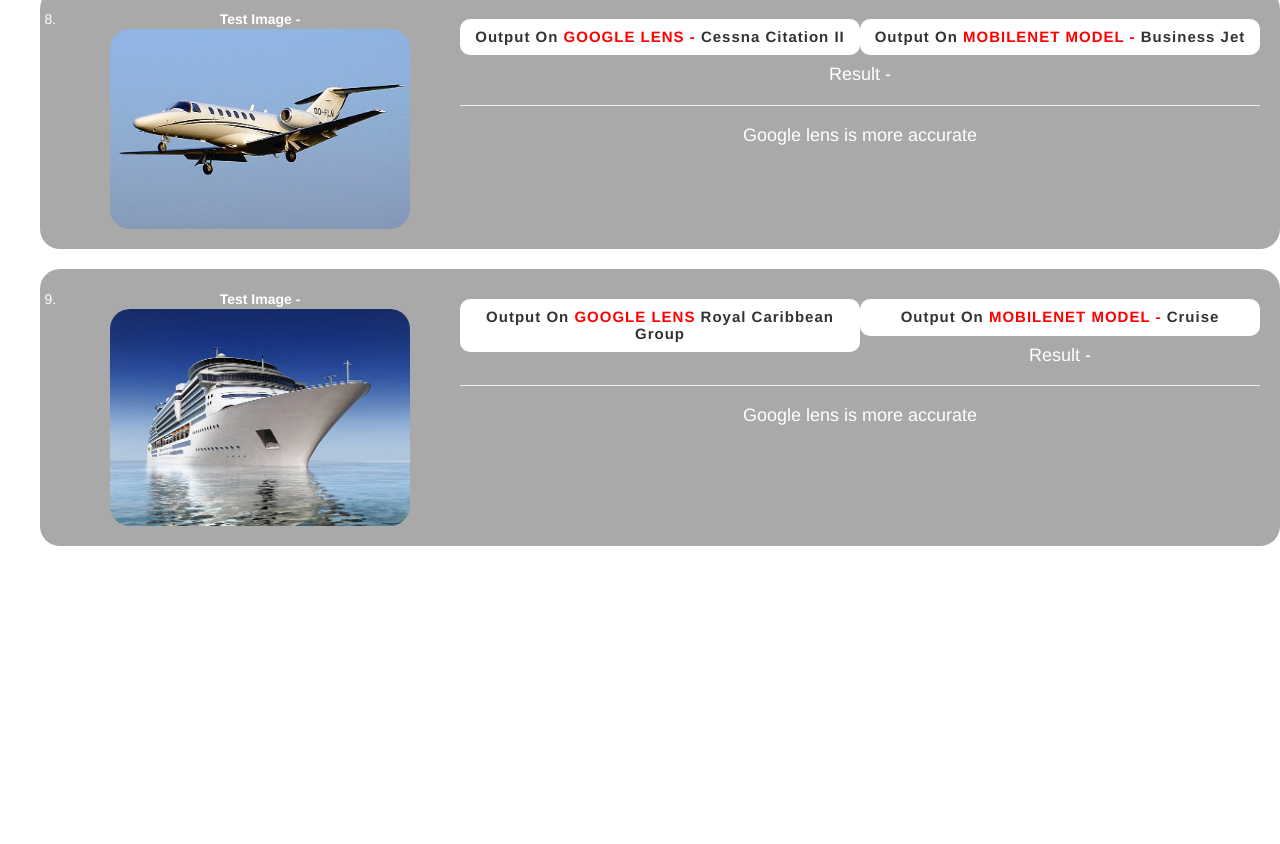
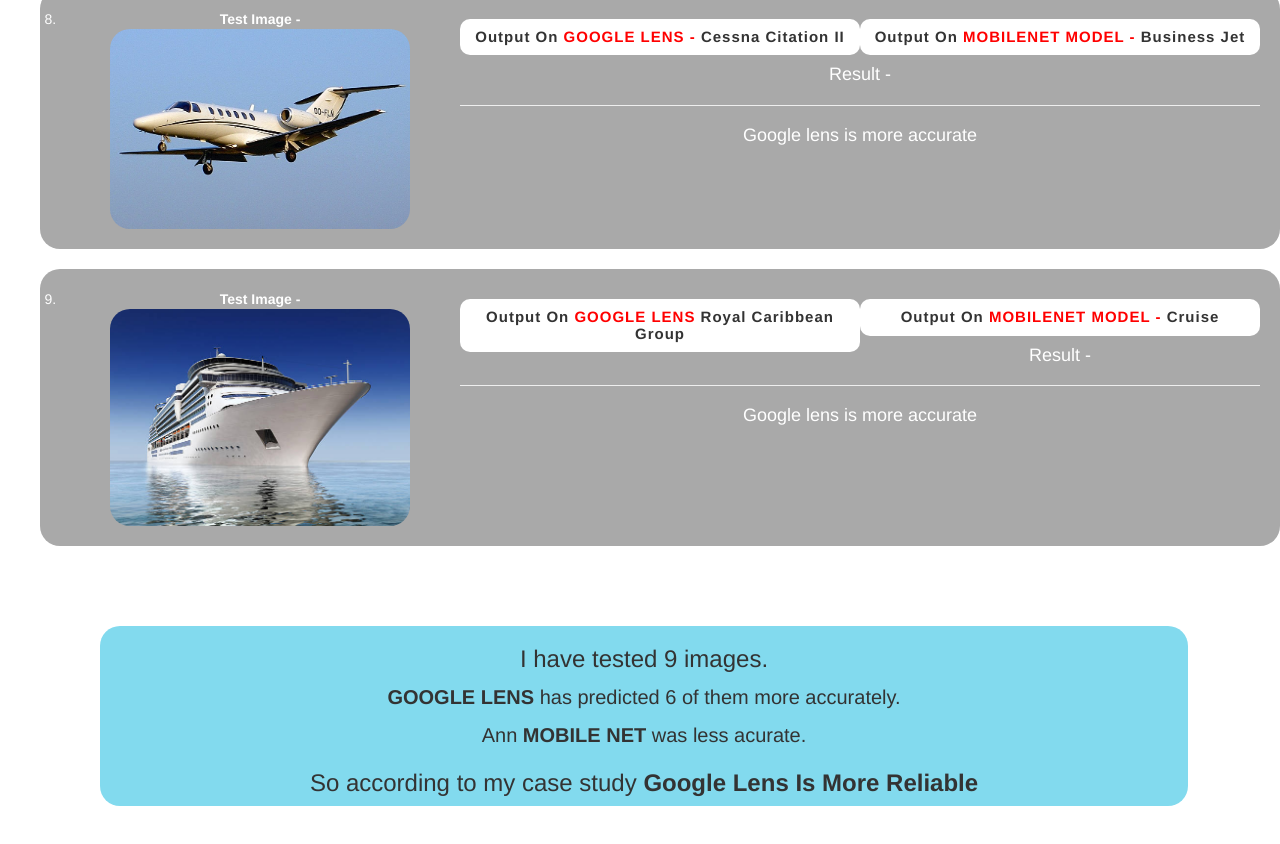
Before and after one commit to abhicodelink/casestudy, a plain HTML site: page index.html in a window 1280 px wide. Shown: the part 2629-3473 px from the top of the page. Before the commit the page ends 3255 px from the top, so only its background shows below. Drawn offline with nearby package versions, Linux system fonts and the light colour scheme.

Commit message:
Add files via upload

```diff
--- a/index.html
+++ b/index.html
@@ -25,7 +25,7 @@
     <button class="btn btn-success">MobileNet</button>
   </div>
  </div>
-
+<div>
  <ol>
   <div class="test col-xs-12">
     <li class="col-sm-4 col-xs-12">
@@ -199,7 +199,13 @@
     </div>
   </div>
  </ol>
-
+ </div>
+ <div class="col-xs-12 full-result">
+  <h3>I have tested 9 images.</h3>
+  <p><b>GOOGLE LENS </b> has predicted 6 of them more accurately.</p>
+  <p>Ann <b>MOBILE NET</b> was less acurate.</p>
+  <h3>So according to my case study <b>Google Lens Is More Reliable</b></h3>
+</div>
 </center>
 
 <div class="copy_right_footer">
--- a/style.css
+++ b/style.css
@@ -64,3 +64,20 @@
 .test:nth-child(9){
         margin-bottom: 80px;
 }
+
+.fulleee_result {
+background-color:red ;
+}
+.full-result {
+        width: 85%;
+        border-radius:20px;
+        background-color: rgb(130, 218, 238);
+        margin: auto;
+        margin-left: 100px;
+        margin-right: 100px;
+        margin-bottom: 150px;
+        font-size: 20px;
+}
+.full-result h3,p {
+        margin-bottom: 10px;
+}
```
